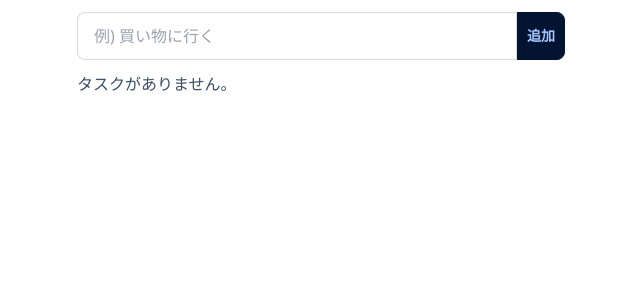
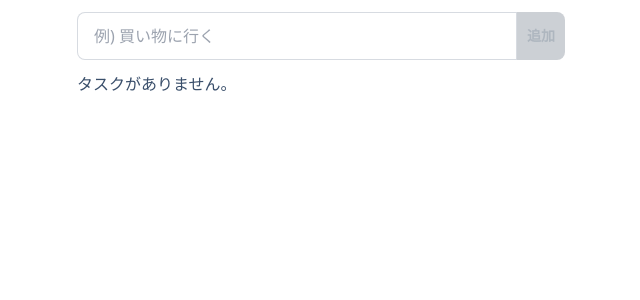
Before and after one commit to gsuke/vue-todolist-tdd, a Vue app: page / in a window 1280 px wide. Shown: the top 300 px of the page, without its empty margins (319-959 px from the left). Built offline with nearby package versions, Linux system fonts and the light colour scheme.

Commit message:
feat: App: button is disabled

```diff
--- a/src/App.vue
+++ b/src/App.vue
@@ -26,7 +26,7 @@ export default App;
           class="input input-bordered w-full"
           aria-label="New ToDo text"
         />
-        <button class="btn btn-square px-1">追加</button>
+        <button class="btn btn-square px-1" disabled>追加</button>
       </div>
     </div>
 
```
Also changed, not shown: 1 other file (tests, documents, lock files or other folders).
